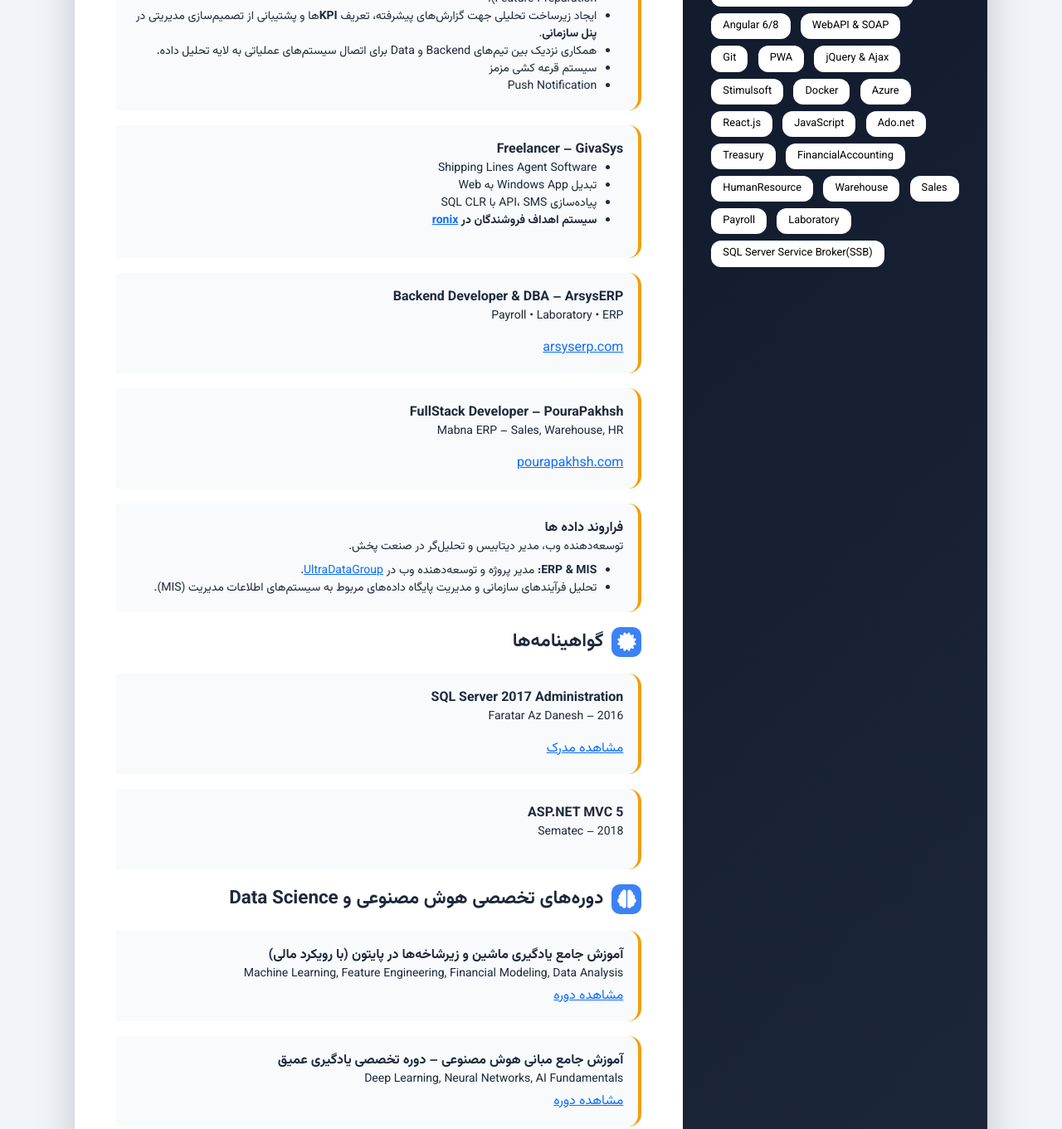
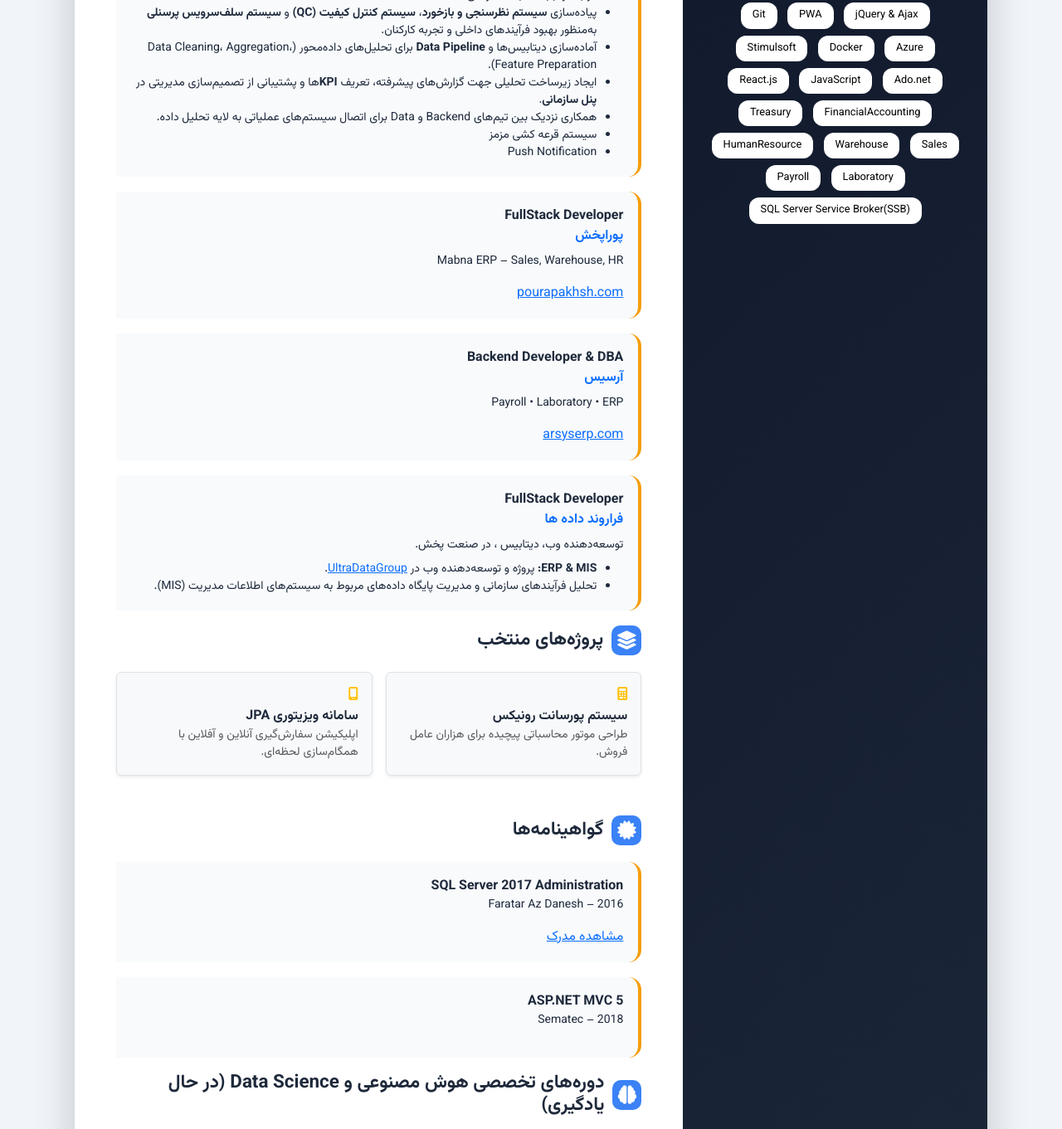
Before and after one commit to mebrahimi13651110-design/Resume, a plain HTML site: page index.html in a window 1280 px wide. Shown: the part 663-2024 px from the top of the page at 83% size. Drawn offline with nearby package versions, Linux system fonts and the light colour scheme.

Commit message:
Update index.html

```diff
--- a/index.html
+++ b/index.html
@@ -98,19 +98,23 @@ body{
 <div class="resume-container row g-0">
 
 <!-- SIDEBAR -->
-<div class="col-lg-4 sidebar text-center text-lg-end">
+<div class="col-lg-4 sidebar text-center " style="
+    text-align: center;
+">
 
 <h1>مجید ابراهیمی</h1>
 <span class="badge-title">Senior Software Engineer</span>
 
-<div class="mt-4">
+<div class="mt-4"style="
+    text-align: center;
+">
   <div class="contact-item"><i class="fa fa-envelope"></i> IT_Majid_Ebrahimi@yahoo.com</div>
-  <div class="contact-item"><i class="fa fa-phone"></i> +98 912 915 0320</div>
+  <div class="contact-item"><i class="fa fa-phone"></i> 09129150320</div>
   <div class="contact-item"><i class="fa fa-location-dot"></i> البرز، جهانشهر</div>
-  <div class="contact-item">
+  <!-- <div class="contact-item">
     <i class="fa fa-link"></i>
     <a href="https://linkedin.com/in/majid-ebrahimi" target="_blank">LinkedIn</a>
-  </div>
+  </div> -->
 </div>
 
 <h5 class="mt-4">مهارت‌ها</h5>
@@ -155,8 +159,7 @@ body{
 <section>
 <h2 class="section-title"><i class="fa fa-bolt"></i> خلاصه حرفه‌ای</h2>
 <p>
-مهندس نرم‌افزار ارشد با بیش از ۱۰ سال تجربه در طراحی و توسعه ERP و سیستم‌های سازمانی.
-متخصص معماری، دیتابیس‌های حجیم و تبدیل فرآیندهای پیچیده کسب‌وکار به راهکارهای پایدار.
+مهندس نرم‌افزار ارشد با بیش از ۱۰ سال سابقه درخشان در طراحی و توسعه سیستم‌های ERP و راهکارهای تحت وب سازمانی. متخصص در خلق معماری‌های مقیاس‌پذیر و بهینه‌سازی دیتابیس‌های حجیم. توانمند در مهندسی معکوس فرآیندهای کسب‌وکار و تبدیل آن‌ها به کدهای تمیز و پایدار. دارای تجربه رهبری تیم‌های فنی و هدایت پروژه‌های استراتژیک از ایده تا اجرا.
 </p>
 </section>
 
@@ -174,8 +177,8 @@ body{
 
 <div class="card-custom">
 
-  <strong>Senior Developer & Project Manager – MazMaz</strong>
-      <span class="badge bg-success"> Present</span>
+  <div class="text-primary fw-bold mb-2">گروه صنعتی مزمز (MazMaz)</div>
+      <span class="badge bg-primary">۱۴۰۰ - کنون</span>
   <p class="small mb-2">
     توسعه و مدیریت <strong>Super App</strong> و سیستم‌های <strong>ERP سازمانی</strong> با استفاده از
     <strong>.NET 6</strong> و <strong>C# 10</strong>.
@@ -211,7 +214,7 @@ body{
   </ul>
 </div>
 
-<div class="card-custom">
+<!-- <div class="card-custom">
 <strong>Freelancer – GivaSys</strong>
 <ul class="small">
 <li>Shipping Lines Agent Software</li>
@@ -219,35 +222,57 @@ body{
 <li>پیاده‌سازی API، SMS با SQL CLR</li>
 <li><b>سیستم اهداف فروشندگان در <a href="https://www.ronix.ir/" target="_blank">ronix</a></b></li>
 </ul>
-</div>
+</div> -->
+
 
 <div class="card-custom">
-<strong>Backend Developer & DBA – ArsysERP</strong>
+<strong>FullStack Developer </strong>
+<div class="text-primary fw-bold mb-2">پوراپخش</div>
+<p class="small">Mabna ERP – Sales, Warehouse, HR</p>
+<a href="https://www.pourapakhsh.com" target="_blank">pourapakhsh.com</a>
+</div>
+<div class="card-custom">
+<strong>Backend Developer & DBA </strong>
+<div class="text-primary fw-bold mb-2">آرسیس</div>
 <p class="small">Payroll • Laboratory • ERP</p>
 <a href="https://arsyserp.com" target="_blank">arsyserp.com</a>
 </div>
 
 <div class="card-custom">
-<strong>FullStack Developer – PouraPakhsh</strong>
-<p class="small">Mabna ERP – Sales, Warehouse, HR</p>
-<a href="https://www.pourapakhsh.com" target="_blank">pourapakhsh.com</a>
-</div>
-<div class="card-custom">
+  <strong>FullStack Developer </strong>
   <div class="d-flex justify-content-between align-items-start">
-    <strong>فراروند داده ها</strong>
+   <div class="text-primary fw-bold mb-2">فراروند داده ها</div>
 
   </div>
-  <p class="small mb-2">توسعه‌دهنده وب، مدیر دیتابیس و تحلیل‌گر در صنعت پخش.</p>
+  <p class="small mb-2">توسعه‌دهنده وب،  دیتابیس ، در صنعت پخش.</p>
   <ul class="small mb-0">
     <li>
-      <strong>ERP & MIS:</strong> مدیر پروژه و توسعه‌دهنده وب در
+      <strong>ERP & MIS:</strong>  پروژه و توسعه‌دهنده وب در
       <a href="http://www.ultradatagroup.com/" target="_blank">UltraDataGroup</a>.
     </li>
     <li>تحلیل فرآیندهای سازمانی و مدیریت پایگاه داده‌های مربوط به سیستم‌های اطلاعات مدیریت (MIS).</li>
   </ul>
 </div>
 </section>
-
+<section class="mb-5">
+                <h2 class="section-title"><i class="fas fa-layer-group"></i> پروژه‌های منتخب</h2>
+                <div class="row g-3">
+                    <div class="col-md-6">
+                        <div class="p-3 border rounded shadow-sm bg-light">
+                            <i class="fas fa-calculator text-warning mb-2"></i><br>
+                            <strong>سیستم پورسانت رونیکس</strong>
+                            <p class="small text-muted mb-0">طراحی موتور محاسباتی پیچیده برای هزاران عامل فروش.</p>
+                        </div>
+                    </div>
+                    <div class="col-md-6">
+                        <div class="p-3 border rounded shadow-sm bg-light">
+                            <i class="fas fa-mobile-screen text-warning mb-2"></i><br>
+                            <strong>سامانه ویزیتوری JPA</strong>
+                            <p class="small text-muted mb-0">اپلیکیشن سفارش‌گیری آنلاین و آفلاین با همگام‌سازی لحظه‌ای.</p>
+                        </div>
+                    </div>
+                </div>
+            </section>
 <section>
 <h2 class="section-title"><i class="fa fa-certificate"></i> گواهینامه‌ها</h2>
 
@@ -266,7 +291,7 @@ body{
 
 <!-- دوره‌های تخصصی -->
 <section>
-<h2 class="section-title"><i class="fa fa-brain"></i> دوره‌های تخصصی هوش مصنوعی و Data Science</h2>
+<h2 class="section-title"><i class="fa fa-brain"></i> دوره‌های تخصصی هوش مصنوعی و Data Science (در حال یادگیری)</h2>
 
 <div class="card-custom">
   <strong>آموزش جامع یادگیری ماشین و زیرشاخه‌ها در پایتون (با رویکرد مالی)</strong>
```
